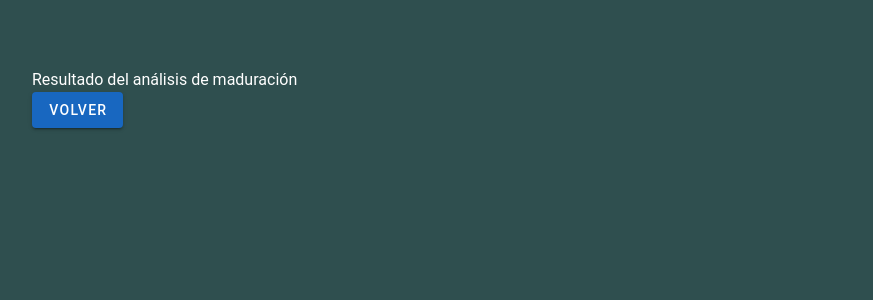
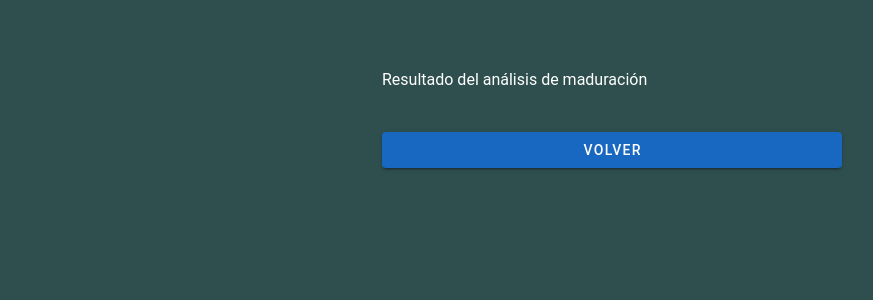
Before and after one commit to alexandrukitsenco/maduracion-app-front, a Vue app: page /result in a window 1280 px wide. Shown: the top 300 px of the page, without its empty margins (28-901 px from the left). Built offline with nearby package versions, Linux system fonts and the light colour scheme; no server answers.

Commit message:
change stuff

```diff
--- a/src/App.vue
+++ b/src/App.vue
@@ -87,7 +87,7 @@ onMounted(() => {
 </script>
 
 <template>
-  <main style="min-height: 100vh; display: flex">
+  <main style="min-height: 100vh; display: flex; max-width: 500px; margin: auto;">
     <v-container class="mt-12" style="height: 100%">
       <RouterView />
     </v-container>
--- a/src/views/HomeView.vue
+++ b/src/views/HomeView.vue
@@ -3,16 +3,18 @@
     <v-row>
       <v-select
         label="Seleccióna"
-        @update:modelValue="predictionStore.setSelectedOption"
+        v-model="selectedOption"
         :items="predictionStore.options"
       ></v-select>
     </v-row>
     <v-row>
       <v-btn
+        style="width: 100%;"
         @click="goToAnalyze"
         color="surface-variant"
         text="Analiza"
         variant="flat"
+        :disabled="!selectedOption"
       ></v-btn>
     </v-row>
   </v-container>
@@ -21,9 +23,28 @@
 <script setup lang="ts">
 import { useRouter } from 'vue-router'
 import { usePredictionStore } from '@/stores/predictionStore'
+import { ref, watch, onMounted } from 'vue'
 
 const router = useRouter()
 const predictionStore = usePredictionStore()
+
+const selectedOption = ref<string | null>(null)
+
+onMounted(() => {
+  if (predictionStore.selectedOption) {
+    // Si ya hay una opción seleccionada en el store, úsala
+    selectedOption.value = predictionStore.selectedOption
+  } else if (predictionStore.options.length > 0) {
+    // Si no hay opción seleccionada pero hay opciones disponibles, selecciona la primera
+    selectedOption.value = predictionStore.options[0]
+    predictionStore.setSelectedOption(selectedOption.value)
+  }
+})
+
+watch(selectedOption, (newValue) => {
+  console.log('La opción seleccionada ha cambiado:', newValue)
+  predictionStore.setSelectedOption(newValue)
+})
 
 const goToAnalyze = () => {
   router.push({ name: 'analyze' })
--- a/src/views/ResultView.vue
+++ b/src/views/ResultView.vue
@@ -1,8 +1,8 @@
 <template>
-  <v-container >
+  <v-container style="display: flex; flex-direction: column; gap: 20px;">
         <v-row><p>Resultado del análisis de maduración {{ imageStore.prediction }}</p></v-row>
         <v-row><img style="width: 100%;" v-if="imageStore.uploadedImage" :src="imageStore.uploadedImage" alt="Imagen analizada" /></v-row>
-        <v-row><v-btn @click="goBack" color="primary">Volver</v-btn></v-row>
+        <v-row><v-btn @click="goBack" color="primary" style="width: 100%">Volver</v-btn></v-row>
   </v-container>
 </template>
 
```
